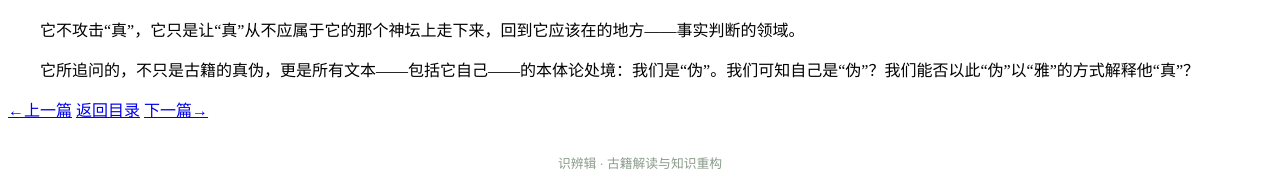
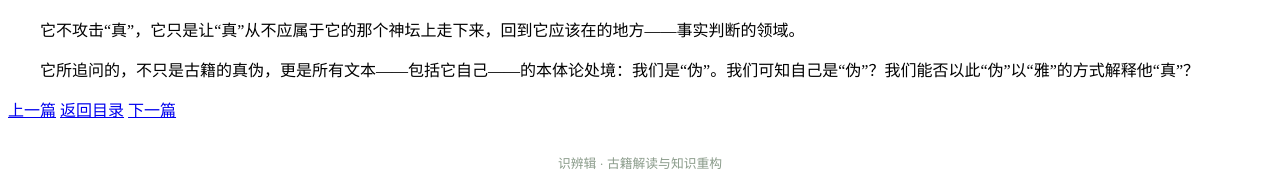
Before and after one commit to chixiao994/chixiao994.github.io, a Jekyll site: the page shibianji/interpretations/先秦/三坟/01-雅伪论.html, which Jekyll copies as it is, in a window 1280 px wide and 900 px high, scrolled down 8322 px. Shown: the part 720-897 px from the top of the window. Built offline with Jekyll 4.4.1, drawn with Linux system fonts in a browser that asks for light colours.

Commit message:
Update 01-雅伪论.html

```diff
--- a/shibianji/interpretations/先秦/三坟/01-雅伪论.html
+++ b/shibianji/interpretations/先秦/三坟/01-雅伪论.html
@@ -252,9 +252,9 @@
     <p>它不攻击“真”，它只是让“真”从不应属于它的那个神坛上走下来，回到它应该在的地方——事实判断的领域。</p>
     <p>它所追问的，不只是古籍的真伪，更是所有文本——包括它自己——的本体论处境：我们是“伪”。我们可知自己是“伪”？我们能否以此“伪”以“雅”的方式解释他“真”？</p>
 <div class="series-nav">
-    <a href="javascript:void(0)" class="prev disabled">←上一篇</a>
+    <a href="javascript:void(0)" class="prev disabled">上一篇</a>
     <a href="index.html" class="index">返回目录</a>
-    <a href="02-形坟：具象感知.html" class="next">下一篇→</a>
+    <a href="02-形坟：具象感知.html" class="next">下一篇</a>
 </div>
     <div class="footer-note">识辨辑 · 古籍解读与知识重构</div>
 </div>
```
